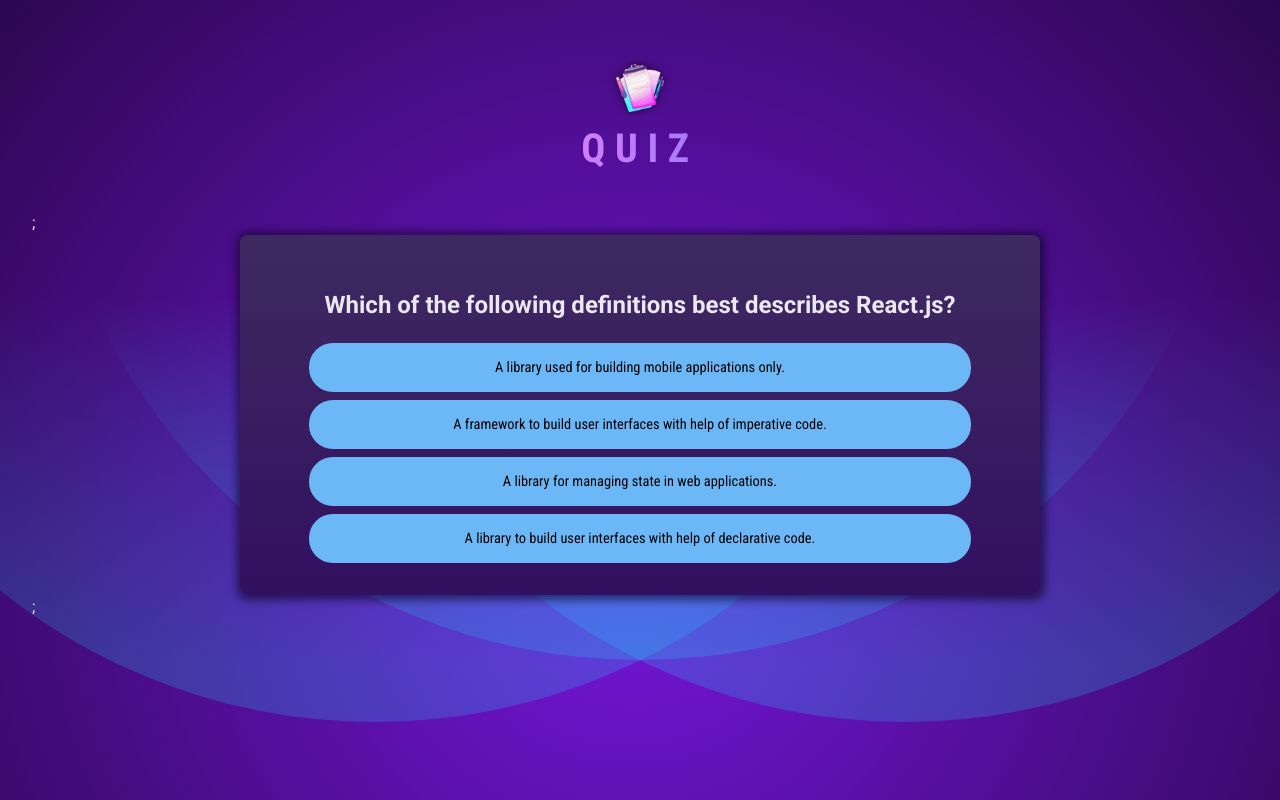
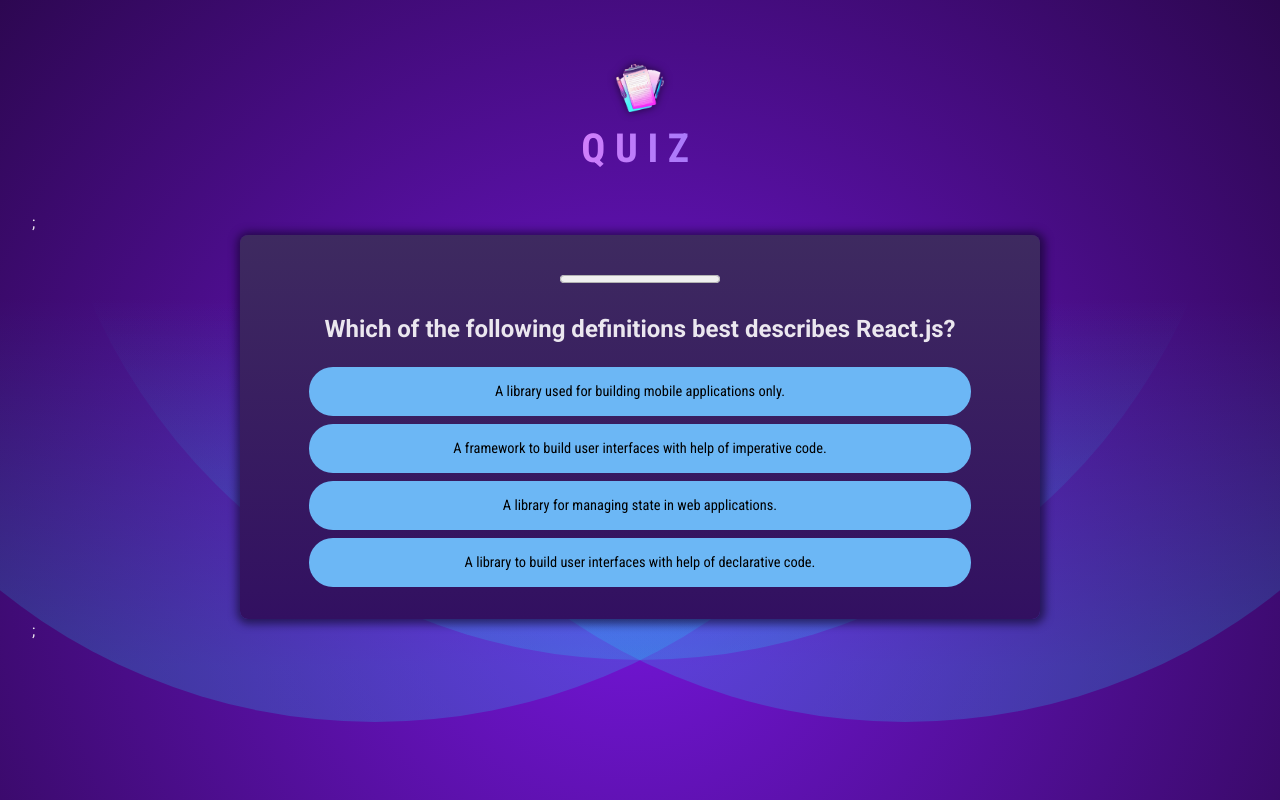
Before and after one commit to mkg1/react-refresher-quiz-app, a React (Vite) app: page / in a window 1280 px wide. Built offline with nearby package versions, Linux system fonts and the light colour scheme.

Commit message:
Initial progress bar

```diff
--- /dev/null
+++ b/src/components/Progress.jsx
@@ -0,0 +1,20 @@
+import { useState, useEffect } from 'react';
+
+export default function ProgressTimer({timeout, onTimeout}) {
+    const [remainingTime, setRemainingTime] = useState(timeout);
+
+    // need to wrap setTimeout in useEffect bc it will re-start a new timer each time component re-renders after setRemainingTime runs
+    useEffect(() => {
+        setTimeout(onTimeout, timeout) //will call onTimeout fn once the timeout expires; onTimeout fn will be passed back to parent component (quiz) to indicate it should move to next q
+    }, [timeout, onTimeout])
+
+    // need useEffect here to avoid an infinite loop of calling setInterval when component is re-rendered
+    useEffect(() => {
+        setInterval(() => {
+            setRemainingTime((prevRemainingTime) => prevRemainingTime - 100);
+        }, 100);
+    }, []
+    )
+
+    return <progress id="question-time" max={timeout} value={remainingTime}/>
+}
--- a/src/components/Quiz.jsx
+++ b/src/components/Quiz.jsx
@@ -1,6 +1,7 @@
 import { useState } from 'react';
 import Questions from '../questions.js';
 import Complete from '../assets/quiz-complete.png';
+import ProgressTimer from './Progress.jsx';
 
 export default function Quiz() {
     const [userAnswers, setUserAnswers] = useState([]);
@@ -28,6 +29,7 @@
     return (
     <div id="quiz">
         <div id="questions">
+            <ProgressTimer timeout={5000} onTimout={() => handleSelectAnswer(null)}/>
             <h2>{Questions[activeQuestionIndex].text}</h2>
             <ul id="answers">
                 {shuffledAnswers.map((option) =>
```
